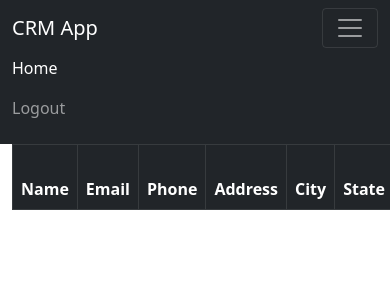
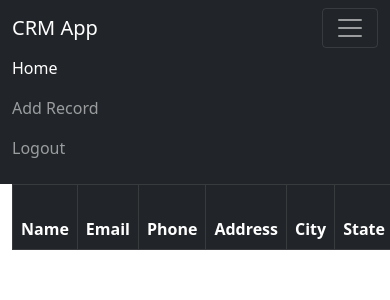
Before and after one commit to HermanMusyoki/django_CRM, a Django app: page / in a window 390 px wide, after a click that opens the changed part; the page is wider, and only the part inside the window is pictured. Shown: the top 300 px of that part. Run offline with Django 3.2, Linux system fonts and the light colour scheme; the visitor is signed in with stand-in values (Sample User, id 1); data that the repository does not hold is empty.

Commit message:
add a record

```diff
--- a/website/forms.py
+++ b/website/forms.py
@@ -1,7 +1,7 @@
 from django.contrib.auth.forms import UserCreationForm
 from django.contrib.auth.models import User
 from django import forms
-#from .models import Record
+from .models import Record
 
 class SignUpForm(UserCreationForm):
 	email = forms.EmailField(label="", widget=forms.TextInput(attrs={'class':'form-control', 'placeholder':'Email Address'}))
@@ -47,5 +47,5 @@ class AddRecordForm(forms.ModelForm):
 	zipcode = forms.CharField(required=True, widget=forms.widgets.TextInput(attrs={"placeholder":"Zipcode", "class":"form-control"}), label="")
 
 	class Meta:
-		#model = Record
+		model = Record
 		exclude = ("user",)
--- a/website/templates/navbar.html
+++ b/website/templates/navbar.html
@@ -11,6 +11,9 @@
           </li>
 
           {% if user.is_authenticated %}
+          <li class="nav-item">
+            <a class="nav-link" href="{% url 'add_record' %}">Add Record</a>
+          </li>
           <li class="nav-item">
             <a class="nav-link" href="{% url 'logout' %}">Logout</a>
           </li>
--- a/website/urls.py
+++ b/website/urls.py
@@ -8,4 +8,5 @@ urlpatterns = [
     path('/register', views.register_user, name="register"),
     path('/record/<int:pk>', views.customer_record, name='record'),
     path('delete_record/<int:pk>', views.delete_record, name='delete_record'),
+    path('add_record/', views.add_record, name='add_record'),
 ]
--- a/website/views.py
+++ b/website/views.py
@@ -1,7 +1,7 @@
 from django.shortcuts import render, redirect
 from django.contrib.auth import authenticate, login, logout
 from django.contrib import messages
-from .forms import SignUpForm
+from .forms import SignUpForm, AddRecordForm
 from .models import Record
 
 def home(request):
@@ -63,3 +63,17 @@ def delete_record(request, pk):
 	else:
 		messages.success(request, "You Must Be Logged In To Delete This Record...")
 		return redirect('home')
+
+
+def add_record(request):
+	form = AddRecordForm(request.POST or None)
+	if request.user.is_authenticated:
+		if request.method == "POST":
+			if form.is_valid():
+				add_record = form.save()
+				messages.success(request, "Record Added...")
+				return redirect('home')
+		return render(request, 'add_record.html', {'form':form})
+	else:
+		messages.success(request, "You Must Be Logged In...")
+		return redirect('home')
```
Also changed, not shown: website/templates/add_record.html (added, +21 -0 lines).
